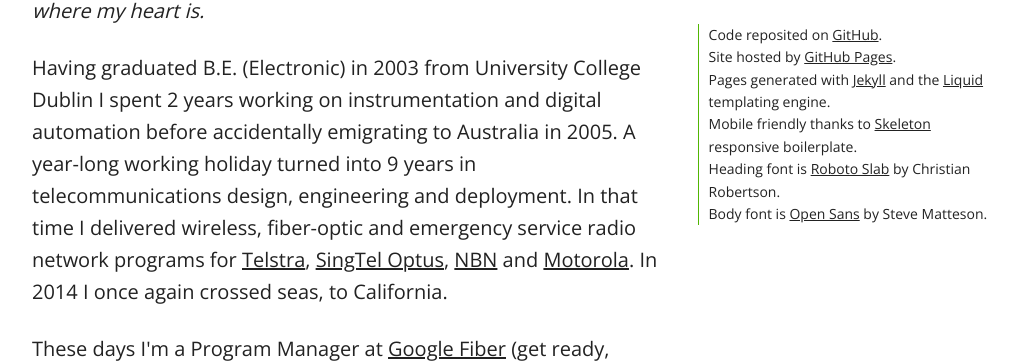
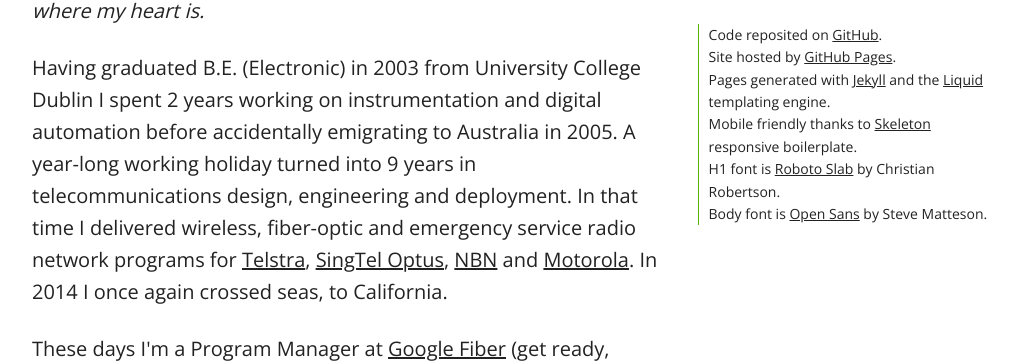
Before and after one commit to danoscarmike/danoscarmike.github.io, a Jekyll site: the page built from about/index.html, in a window 1280 px wide. Shown: the part 401-764 px from the top of the page, without its empty margins (128-1151 px from the left). Built offline with Jekyll 4.4.1, drawn with Linux system fonts in a browser that asks for light colours.

Commit message:
change 'heading' to 'H1'

```diff
--- a/about/index.html
+++ b/about/index.html
@@ -36,7 +36,7 @@
 			Site hosted by <a href="">GitHub Pages</a>.<br>
 			Pages generated with <a href="https://jekyllrb.com/">Jekyll</a> and the <a href="https://shopify.github.io/liquid/">Liquid</a> templating engine.<br>
 			Mobile friendly thanks to <a href="http://getskeleton.com/">Skeleton</a> responsive boilerplate.<br>
-			Heading font is <a href="https://fonts.google.com/specimen/Roboto+Slab?query=roboto+slab">Roboto Slab</a> by Christian Robertson.<br>
+			H1 font is <a href="https://fonts.google.com/specimen/Roboto+Slab?query=roboto+slab">Roboto Slab</a> by Christian Robertson.<br>
 			Body font is <a href="https://fonts.google.com/specimen/Open+Sans?query=open+sans">Open Sans</a> by Steve Matteson.<br>
 		</div>
 	</div>
```
